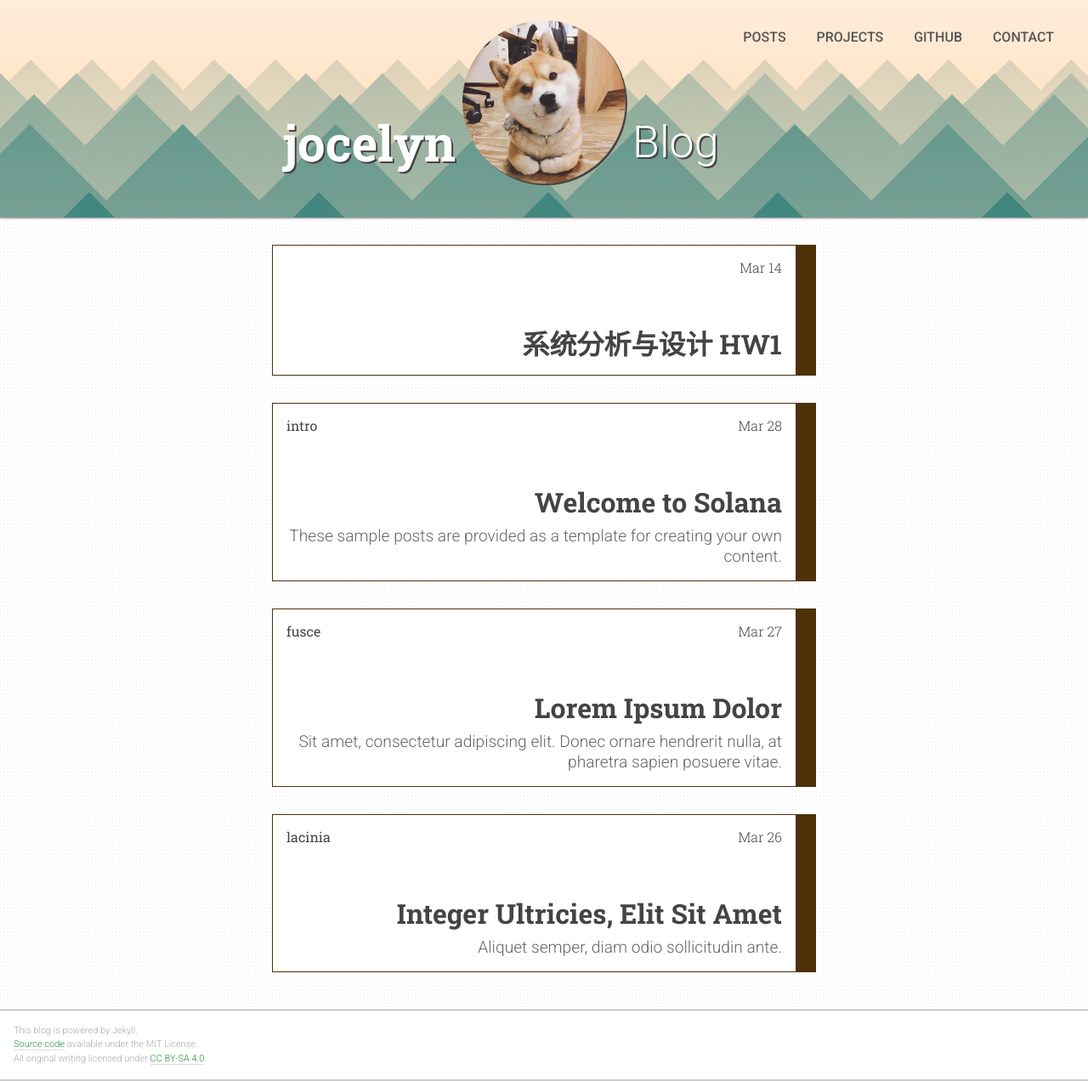
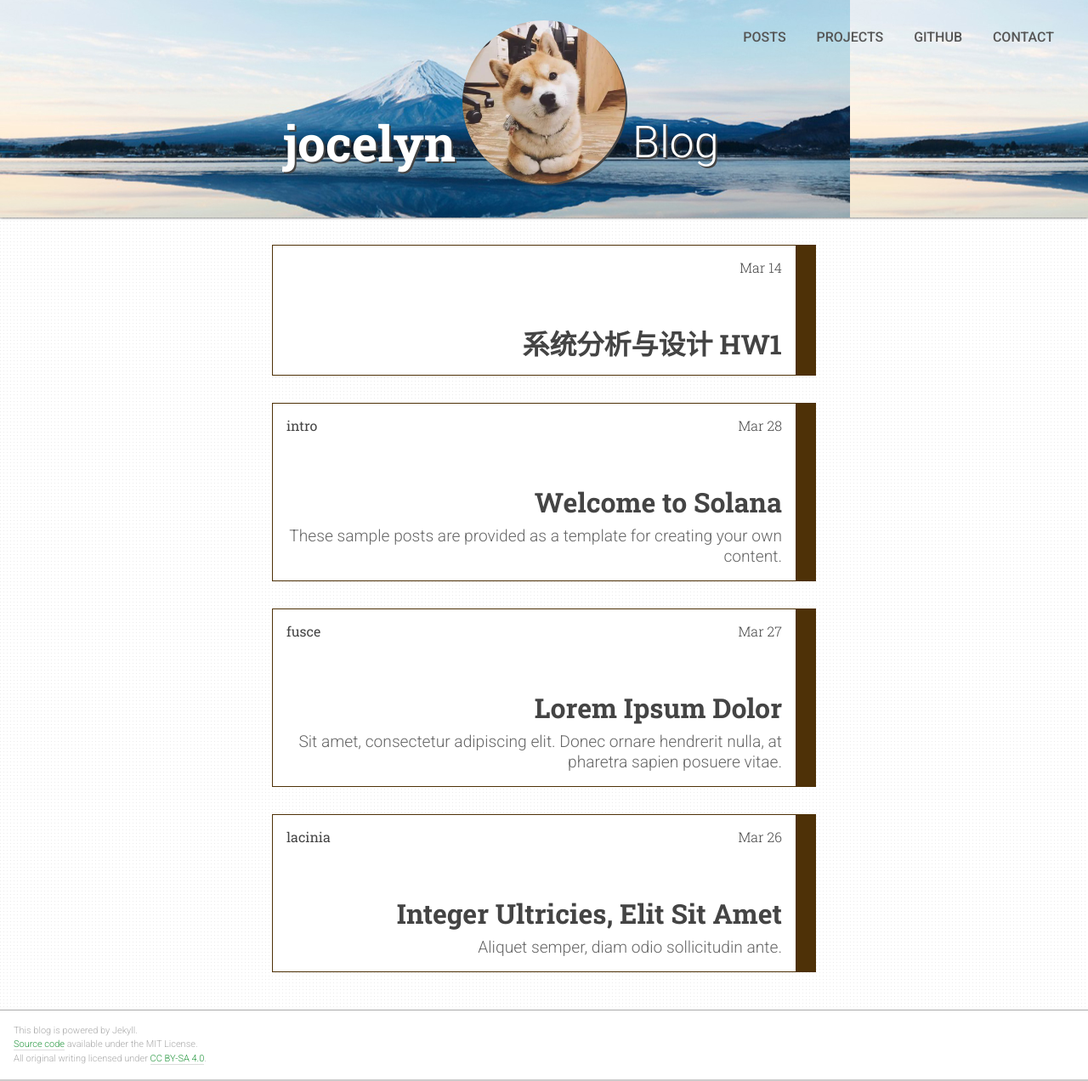
Before and after one commit to JocelynWSJ/JocelynWSJ.github.io, a Jekyll site: the page built from index.html, in a window 1280 px wide. Shown: the whole page at 85% size. Built offline with Jekyll 4.4.1, drawn with Linux system fonts in a browser that asks for light colours; the list of posts is cut into pages by our own code.

Commit message:
initial commit

```diff
--- a/_config.yml
+++ b/_config.yml
@@ -8,7 +8,8 @@
   Hello I'm Jocelyn.
 slogan: Blog                          # used in site header, beside title
 avatar: /i/avatar.png                       # used as portrait in site header
-banner: /i/mountains.svg                    # used as background in site header
+banner: /i/bg1.jpg
+##mountains.svg                    # used as background in site header
 url: http://JocelynWSJ.github.io              # used by plugins to generate feed.xml and sitemap.xml
 baseurl: ''                                 # prepended to all absolute filepaths
 repo: http://JocelynWSJ.github.io # used in footer
```
Also changed, not shown: i/bg1.jpg (added).
